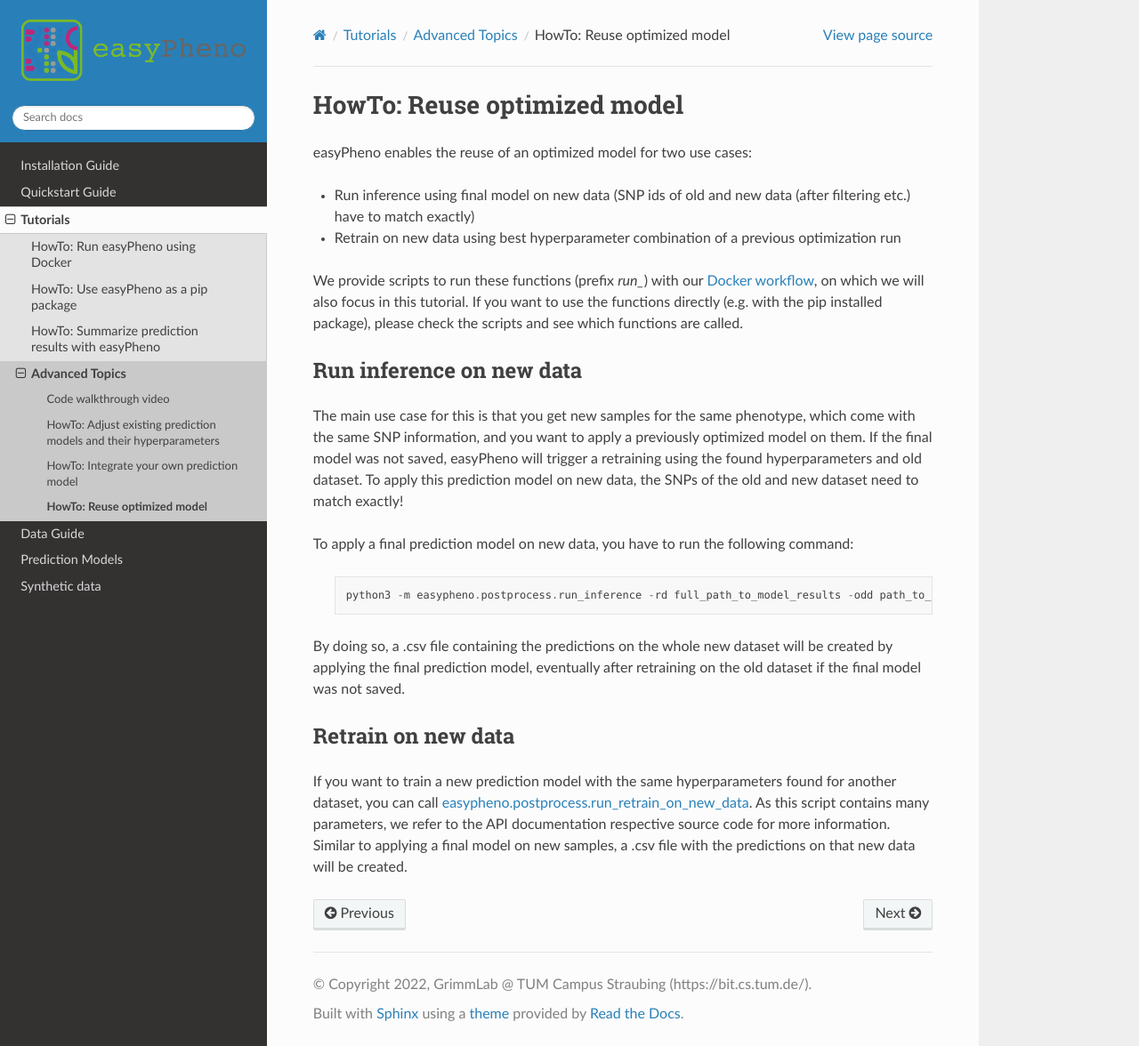
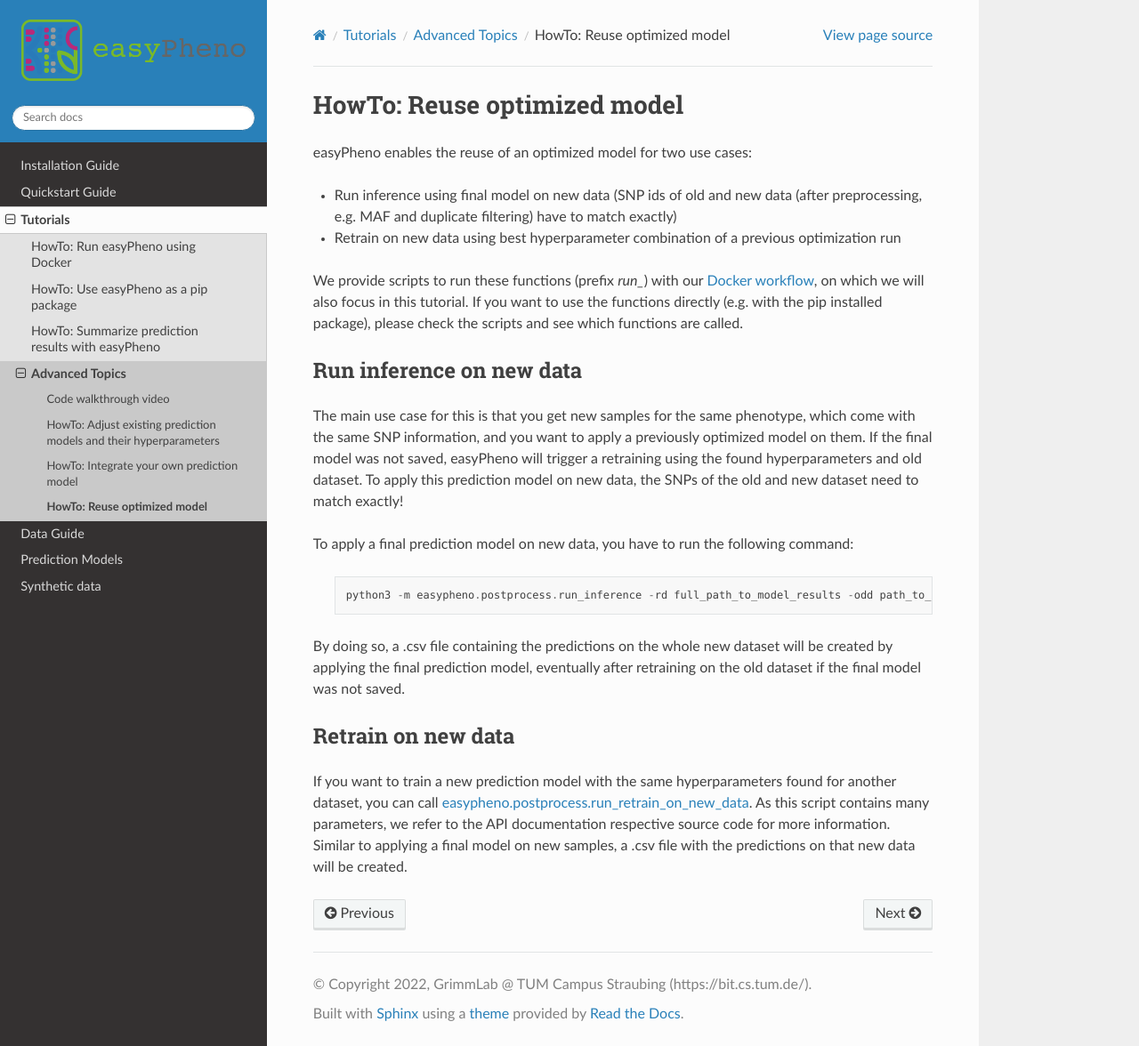
Before and after one commit to grimmlab/easyPheno, a Sphinx documentation site: the page built from docs/source/tutorials/tut_adv_reuse_optimized.rst, in a window 1280 px wide and 1176 px high. Shown: the whole window at 89% size. Built offline with Sphinx 7.4.7 and the Read the Docs theme 2.0.0, drawn with Linux system fonts in a browser that asks for light colours; pages that are not in the unit, such as notebooks, are missing from menus.

Commit message:
Update tut_adv_reuse_optimized.rst

```diff
--- a/docs/source/tutorials/tut_adv_reuse_optimized.rst
+++ b/docs/source/tutorials/tut_adv_reuse_optimized.rst
@@ -2,7 +2,7 @@
 ==================================================
 easyPheno enables the reuse of an optimized model for two use cases:
 
-- Run inference using final model on new data (SNP ids of old and new data (after filtering etc.) have to match exactly)
+- Run inference using final model on new data (SNP ids of old and new data (after preprocessing, e.g. MAF and duplicate filtering) have to match exactly)
 
 - Retrain on new data using best hyperparameter combination of a previous optimization run
 
```
